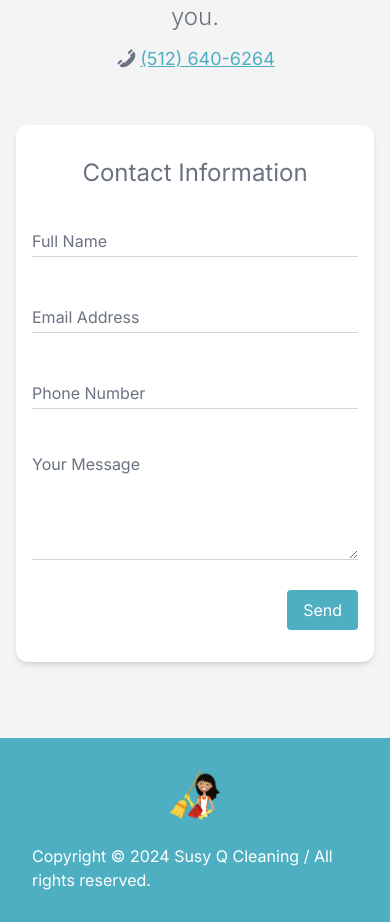
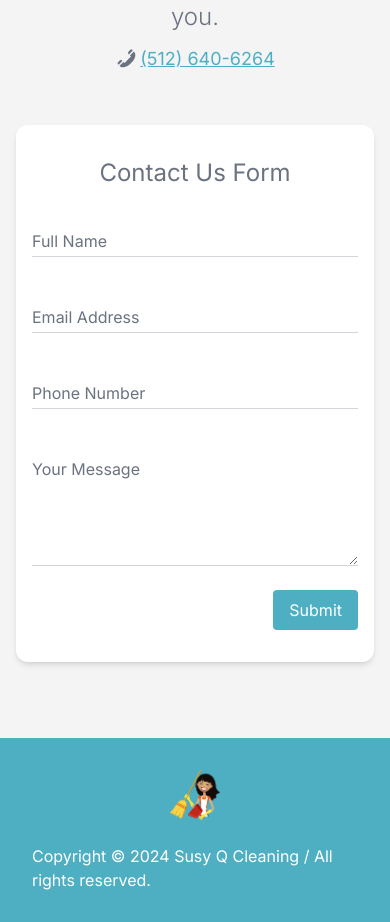
Before and after one commit to oscar-ct/susyq, a Next.js app: page / in a window 390 px wide. Shown: the part 8340-9262 px from the top of the page. Built offline with nearby package versions, Linux system fonts and the light colour scheme.

Commit message:
update success message using state, update form padding, add btn to success message

```diff
--- a/src/components/Contact.jsx
+++ b/src/components/Contact.jsx
@@ -8,7 +8,7 @@ import * as emailjs from "@emailjs/browser";
 const Contact = () => {
 
     const [validating, setValidating] = useState(false);
-    const [btnMessage, setBtnMessage] = useState("Send");
+    const [btnMessage, setBtnMessage] = useState("Submit");
 
     const [email, setEmail] = useState("");
     const [emailInputHover, setEmailInputHover] = useState(false);
@@ -125,12 +125,11 @@ const Contact = () => {
                 setResSuccess(false);
                 setResError(true);
                 setValidating(false);
-            }
                 setTimeout(() => {
                     setBtnMessage("Send");
                     setResError(false);
-                setResSuccess(false);
                 }, 4000);
+            }
         }
     };
     const setFormatPhone = (e) => {
@@ -155,9 +154,22 @@ const Contact = () => {
                     </div>
                 </div>
                 <div className={"py-5 w-full flex justify-center"}>
-                    <div className={"pt-8 px-4 w-full lg:w-8/12 bg-white shadow-md rounded-xl flex flex-col sm:px-8"}>
+                    <div className={"pt-8 pb-8 px-4 w-full lg:w-8/12 bg-white shadow-md rounded-xl flex flex-col sm:px-8 md:pb-5"}>
+
+                        {
+                            resSuccess ? (
+                                <div className={"flex flex-col justify-center items-center gap-8 pb-3"}>
+                                    <h1 className={"text-center text-3xl leading-relaxed text-gray-500"}>
+                                        Thank you for your message. An expert representative will get in touch with you as soon as possible.
+                                    </h1>
+                                    <button onClick={()=> setResSuccess(false)} className={"bg-susy text-white button py-2 px-4 rounded"}>
+                                        Send another message
+                                    </button>
+                                </div>
+                            ) : (
+                                <>
                                     <div className={"pb-6 text-center text-2xl text-gray-500"}>
-                            Contact Information
+                                        Contact Us Form
                                     </div>
                                     <div className={"flex flex-col md:flex-row gap-8"}>
                                         <div className={"flex flex-col items-start w-full md:w-5/12 gap-8"}>
@@ -173,7 +185,8 @@ const Contact = () => {
                                                     value={name}
                                                     onChange={(e) => setName(e.target.value)}
                                                     placeholder="Enter name"
-                                        className={`${!nameInputActive ? "cursor-pointer" : ""} text-[16px] lg:text-base peer h-full w-full rounded-none border-b border-gray-300 hover:border-gray-400 bg-transparent pt-4 pb-1.5 font-normal text-blue-gray-700 outline outline-0 transition-all placeholder-shown:border-blue-gray-200 placeholder-shown:text-[16px] focus:border-cyan-600 focus:outline-0 disabled:border-0 disabled:bg-blue-gray-50 placeholder:opacity-0 focus:placeholder:opacity-100 ${nameError ? "!border-b-2 !border-b-red-600" : ""}`}/>
+                                                    className={`${!nameInputActive ? "cursor-pointer" : ""} text-[16px] lg:text-base peer h-full w-full rounded-none border-b border-gray-300 hover:border-gray-400 bg-transparent pt-4 pb-1.5 font-normal text-blue-gray-700 outline outline-0 transition-all placeholder-shown:border-blue-gray-200 placeholder-shown:text-[16px] focus:border-cyan-600 focus:outline-0 disabled:border-0 disabled:bg-blue-gray-50 placeholder:opacity-0 focus:placeholder:opacity-100 ${nameError ? "!border-b-2 !border-b-red-600" : ""}`}
+                                                />
                                                 <label
                                                     htmlFor={"name"}
                                                     className={`${nameInputHover ? "text-gray-700" : "text-gray-500"} after:content[''] pointer-events-none absolute left-0 -top-1.5 flex h-full w-full select-none !overflow-visible truncate text-[11px] font-normal leading-tight transition-all after:absolute after:-bottom-1.5 after:block after:w-full after:scale-x-0 after:border-b-2 after:border-cyan-600 after:transition-transform after:duration-300 peer-placeholder-shown:text-[16px] peer-placeholder-shown:leading-[4.25] peer-placeholder-shown:text-blue-gray-500 peer-focus:text-[12px] peer-focus:leading-tight peer-focus:text-cyan-600 peer-focus:after:scale-x-100 peer-focus:after:border-cyan-600 peer-disabled:text-transparent peer-disabled:peer-placeholder-shown:text-blue-gray-500`}>
@@ -242,7 +255,7 @@ const Contact = () => {
                                                 }
                                             </div>
                                         </div>
-                            <div className={"w-full h-full md:w-7/12 flex-col"}>
+                                        <div className={"w-full h-full md:w-7/12 flex flex-col justify-between"}>
                                             <div className={`relative`}>
                                                 <textarea
                                                     id={"message"}
@@ -259,7 +272,7 @@ const Contact = () => {
                                                 />
                                                 <label
                                                     htmlFor={"message"}
-                                        className={`${messageInputHover ? "text-gray-700" : "text-gray-500"} after:content[''] pointer-events-none absolute left-0 -top-[11px] flex h-full w-full select-none !overflow-visible truncate text-[11px] font-normal leading-tight transition-all after:absolute after:-bottom-1.5 after:block after:w-full after:scale-x-0 after:border-b-2 after:border-cyan-600 after:transition-transform after:duration-300 peer-placeholder-shown:text-[16px] peer-placeholder-shown:leading-[4.25] peer-placeholder-shown:text-blue-gray-500 peer-focus:text-[12px] peer-focus:leading-tight peer-focus:text-cyan-600 peer-focus:after:scale-x-100 peer-focus:after:border-cyan-600 peer-disabled:text-transparent peer-disabled:peer-placeholder-shown:text-blue-gray-500`}>
+                                                    className={`${messageInputHover ? "text-gray-700" : "text-gray-500"} after:content[''] pointer-events-none absolute left-0 -top-[6px] flex h-full w-full select-none !overflow-visible truncate text-[11px] font-normal leading-tight transition-all after:absolute after:-bottom-1.5 after:block after:w-full after:scale-x-0 after:border-b-2 after:border-cyan-600 after:transition-transform after:duration-300 peer-placeholder-shown:text-[16px] peer-placeholder-shown:leading-[4.25] peer-placeholder-shown:text-blue-gray-500 peer-focus:text-[12px] peer-focus:leading-tight peer-focus:text-cyan-600 peer-focus:after:scale-x-100 peer-focus:after:border-cyan-600 peer-disabled:text-transparent peer-disabled:peer-placeholder-shown:text-blue-gray-500`}>
                                                     {messageInputActive ? "Your Message" : "Your Message"}
                                                 </label>
                                             </div>
@@ -270,16 +283,12 @@ const Contact = () => {
                                                     </div>
                                                 )
                                             }
-                                <div className={"pt-6 pb-8 flex justify-end items-center md:items-end md:pb-0"}>
+                                            <div className={"pt-6 flex justify-end items-center md:pt-0 md:items-end"}>
                                                 <div className={"pr-2 flex-grow items-center md:hidden"}>
                                                     {
-                                            resSuccess && (
-                                                <span className={"text-sm"}>Thank you for your message! We will get back to you as soon as possible.</span>
-                                            )
-                                        }
-                                        {
                                                         resError && (
-                                                <p className={"text-sm text-red-500 !leading-tight"}>Sorry, something went
+                                                            <p className={"text-sm text-red-500 !leading-tight text-center"}>Sorry,
+                                                                something went
                                                                 wrong please try again later.</p>
                                                         )
                                                     }
@@ -298,18 +307,16 @@ const Contact = () => {
                                             </div>
                                         </div>
                                     </div>
-                        <div className={"hidden md:flex justify-center items-center h-8 my-3"}>
-                        {
-                            resSuccess && (
-                                    <span>Thank you for your message! We will get back to you as soon as possible.</span>
-                                )
-                            }
+                                    <div className={"hidden md:flex justify-center items-end h-8 translate-y-4"}>
                                         {
                                             resError && (
                                                 <span className={"text-red-500"}>Sorry, something went wrong please try again later.</span>
                                             )
                                         }
                                     </div>
+                                </>
+                            )
+                        }
                     </div>
                 </div>
             </div>
```
Lines whose indentation alone changed are shown as unchanged.
